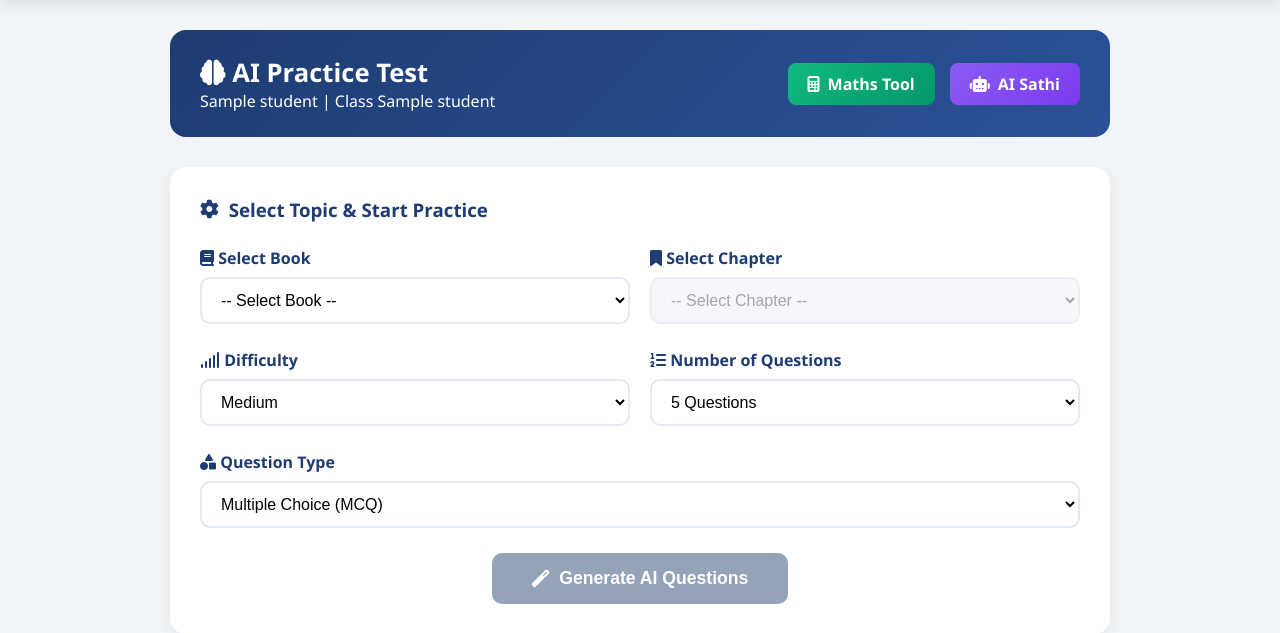
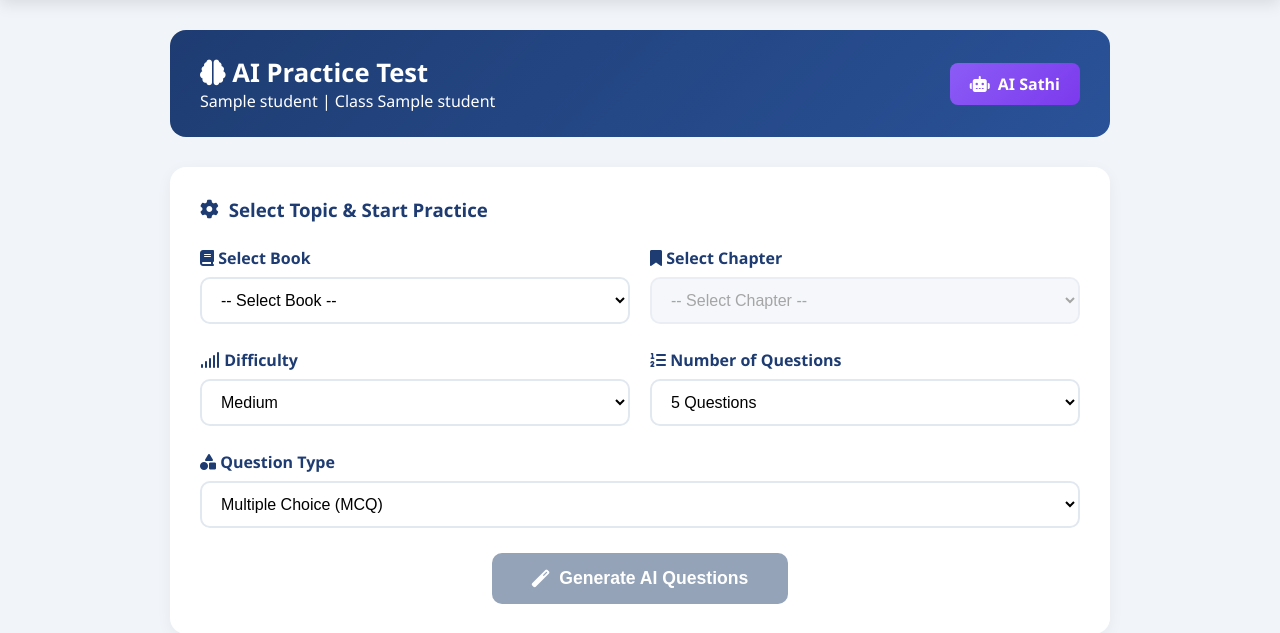
Before and after one commit to sushilnic/PadhaiWithAISTATE, a Django app: template school_project/school_app/templates/school_app/student/student_practice_test.html in a window 1280 px wide. Shown: the part 70-703 px from the top of the page. Run offline with Django 5.2, Linux system fonts and the light colour scheme; the template is opened without the code that fills it: most values are stand-ins (such as "Sample title", 1, 10 or a date in 2020); some libraries are stand-ins or nearby versions.

Commit message:
03082026-0948

```diff
--- a/school_project/school_app/templates/school_app/student/student_dashboard.html
+++ b/school_project/school_app/templates/school_app/student/student_dashboard.html
@@ -475,11 +475,11 @@
                 <h3>Performance</h3>
                 <p>Detailed analysis</p>
             </a>
-            <a href="{% url 'math_tools' %}" target="_blank" class="action-card">
+            <!-- <a href="{% url 'math_tools' %}" target="_blank" class="action-card">
                 <i class="fas fa-calculator" style="color: var(--success);"></i>
                 <h3>Maths Tool</h3>
                 <p>Solve & learn</p>
-            </a>
+            </a> -->
             <a href="{% url 'ai_sathi' %}" target="_blank" class="action-card">
                 <i class="fas fa-robot" style="color: #8b5cf6;"></i>
                 <h3>AI Sathi</h3>
--- a/school_project/school_app/templates/school_app/student/student_practice_test.html
+++ b/school_project/school_app/templates/school_app/student/student_practice_test.html
@@ -756,9 +756,6 @@
                 <p>{{ student.name }} | Class {{ student.class_name }}</p>
             </div>
             <div class="quick-tools">
-                <a href="{% url 'math_tools' %}" target="_blank" class="quick-tool-btn math-tool-btn">
-                    <i class="fas fa-calculator"></i> Maths Tool
-                </a>
                 <a href="{% url 'ai_sathi' %}" target="_blank" class="quick-tool-btn ai-sathi-btn">
                     <i class="fas fa-robot"></i> AI Sathi
                 </a>
```
